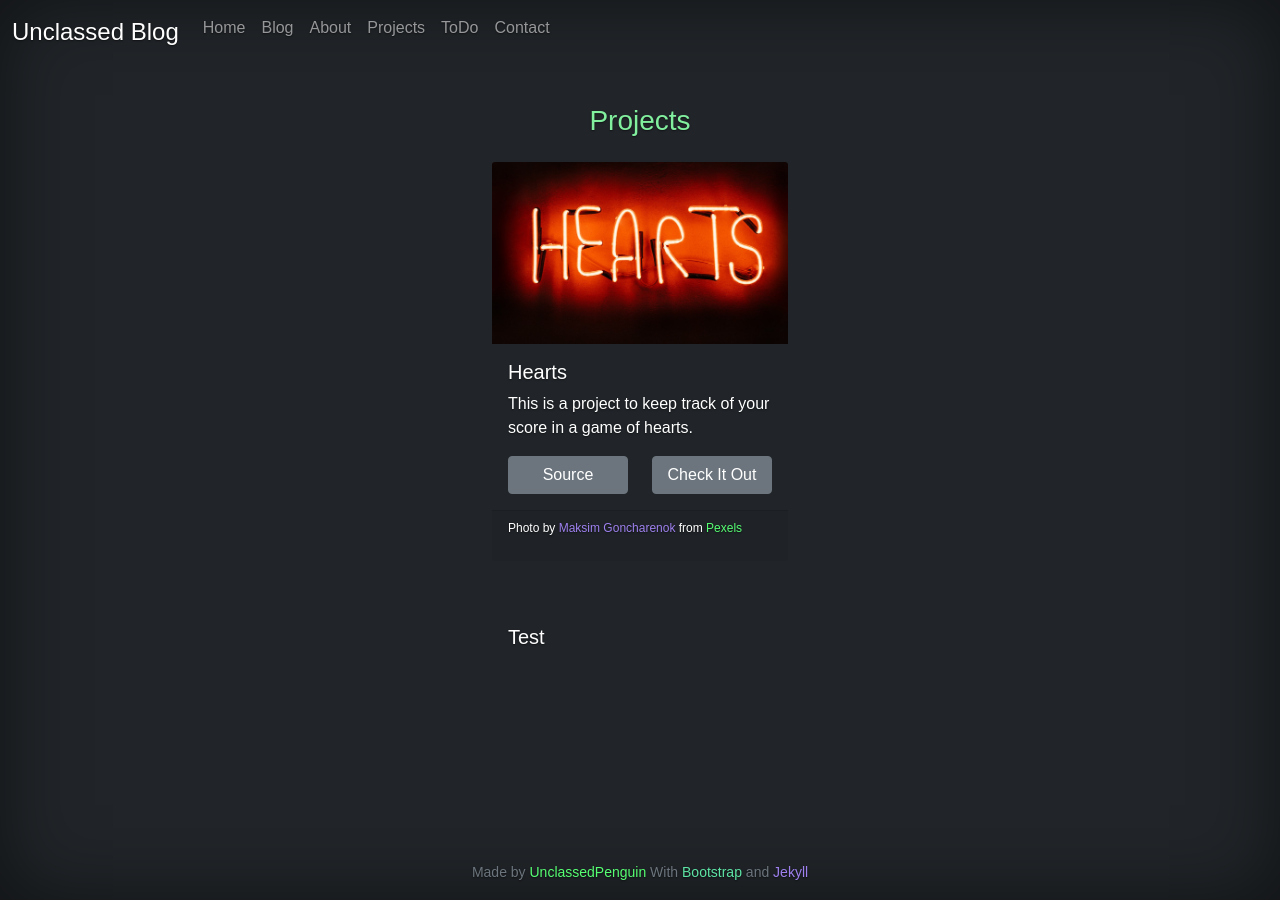
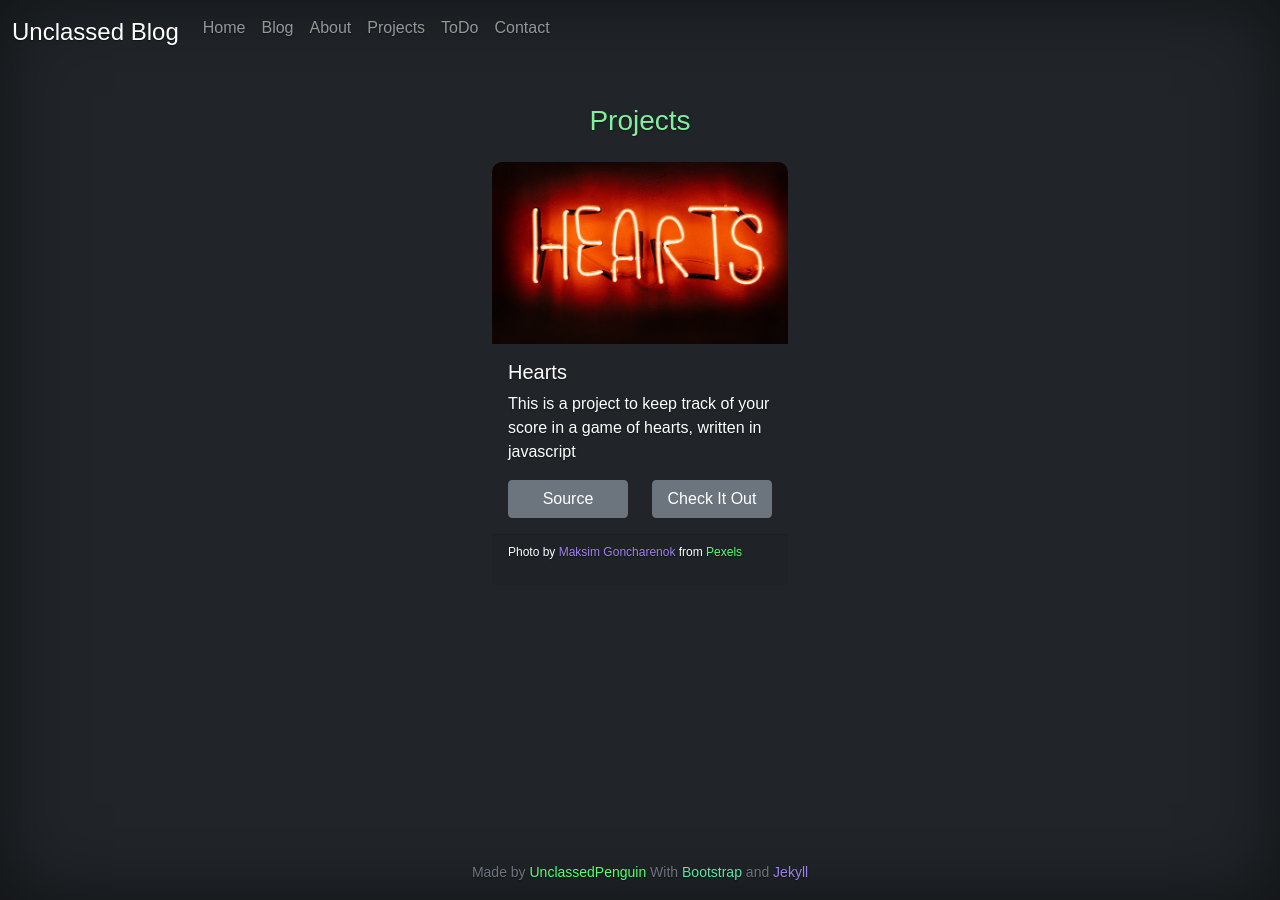
Before and after one commit to UnclassedPenguin/unclassedpenguin.github.io, a Jekyll site: the page built from projects.html, in a window 1280 px wide. Built offline with Jekyll 4.4.1, drawn with Linux system fonts in a browser that asks for light colours.

Commit message:
add more conditionals for projects page

```diff
--- a/assets/css/styles.scss
+++ b/assets/css/styles.scss
@@ -161,3 +161,8 @@ html, body, .wrapper {
   color: #fff;
   border-bottom-color: #fff;
 }
+
+.card-img-top {
+  border-top-left-radius: 10px;
+  border-top-right-radius: 10px;
+}
--- a/projects.html
+++ b/projects.html
@@ -7,6 +7,7 @@ permalink: /projects/
 <h3 class="randomcolor text-center pb-3">Projects</h3>
 
 {% for item in site.data.projects %}
+{% if item.projectName != nil and item.projectDescription != nil %}
 <div class="row pb-5">
   <div class="card bg-dark border-0 w-50 mx-auto">
     {% if item.projectImage != nil %}
@@ -35,4 +36,5 @@ permalink: /projects/
     {% endif %}
   </div>
 </div>
+{% endif %}
 {% endfor %}
```
Also changed, not shown: _data/projects.yml (+6 -6 lines).
